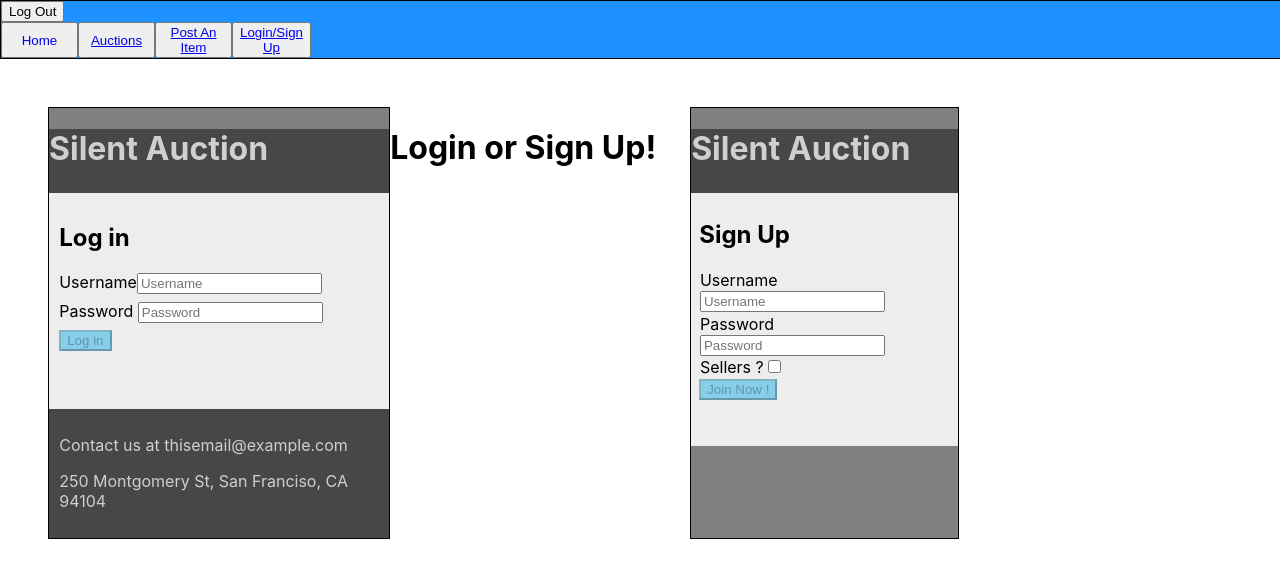
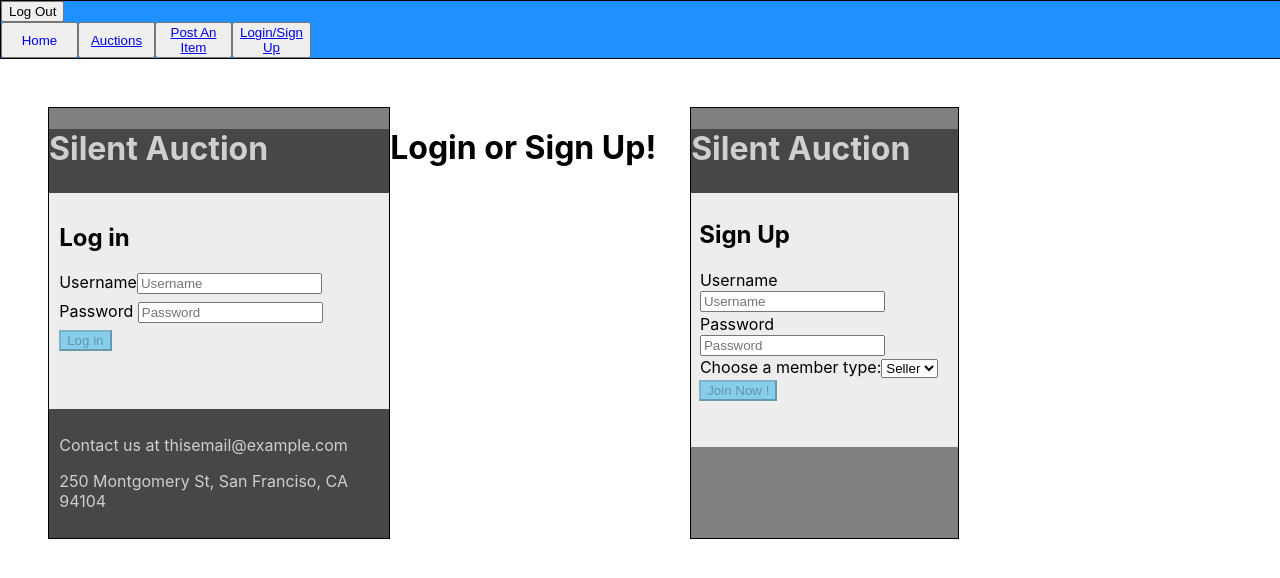
Before and after one commit to Build-Week-silentAuction2/front-end, a React (Create React App) app in the folder auction-app/: page /login/signup in a window 1280 px wide. Shown: the top 578 px of the page. Built offline with nearby package versions, Linux system fonts and the light colour scheme.

Commit message:
changed two urls for add item, figured out how to change a string to a number for role_id... seller... buyer

```diff
--- a/auction-app/src/actions/AddAuctionItem.js
+++ b/auction-app/src/actions/AddAuctionItem.js
@@ -19,7 +19,7 @@ const AddAuctionItem = createSlice({
     reducers: {
       addAuctionItem(state, action) {
         axios
-          .post('https://silent-auction-september.herokuapp.com/items', action.payload)
+          .post('https://silent-auction-september.herokuapp.com/items/', action.payload)
           .then( response => {
           console.log(response, action.payload)
           })
--- a/auction-app/src/actions/userAction.js
+++ b/auction-app/src/actions/userAction.js
@@ -34,12 +34,6 @@ function loginUser(user, history) {
         localStorage.setItem("token", response.data.token);
         localStorage.setItem("user", JSON.stringify(response.data));
 
-        if (user.role_id === 1) {
-            history.push("/seller")
-        } else if (user.role_id === 2) {
-            history.push("/buyer")
-        }
-
         })
         .catch(error => {
             dispatch({
--- a/auction-app/src/components/AddItem.js
+++ b/auction-app/src/components/AddItem.js
@@ -46,7 +46,7 @@ const AddItem = props  => {
     console.log("Submitted!");
     setLoading(true)
 
-    axios.post(`https://silent-auction-september.herokuapp.com/items`, addItem)
+    axios.post(`https://silent-auction-september.herokuapp.com/items/`, addItem)
     .then( response => {
       console.log(response)
       setTimeout(() => {
@@ -140,7 +140,7 @@ const AddItem = props  => {
     <input
     name="imageLink"
     type="text"
-    id="imageLink"
+    id=""
      onChange={handleChanges}/>
 
 
--- a/auction-app/src/react-1/Form.js
+++ b/auction-app/src/react-1/Form.js
@@ -40,7 +40,7 @@ export default function Form() {
         username: "",
         password: "",
         // email: "",
-        sellers: false
+        role_id: 2
     });
 
     const history = useHistory();
@@ -63,8 +63,8 @@ export default function Form() {
         // .oneOf([yup.ref(`password`), null], `Password doesn't match.`)
         // .required(),
 
-        sellers: yup
-        .boolean()
+        role_id: yup
+        .number()
     })
 
     //errorState
@@ -99,11 +99,16 @@ export default function Form() {
   //onChange
   const inputChange = event => {
     event.persist();
+    validate(event);
+    // let value = event.target.type === "select" ? event.target.selected : event.target.value;
+    setUsers({...users, [event.target.name]: event.target.value});
+    // setUsers({...users, role_id: parseInt(users.role_id)})
+    if (typeof users.role_id === "string") {
+     setUsers({...users, role_id: parseInt(users.role_id)})
+    } else {
+
+    }
     console.log("users state: ", users);
-    console.log("This is a check for checkbox result : ", event.target.checked);
-    validate(event);
-    let value = event.target.type === "checkbox" ? event.target.checked : event.target.value;
-    setUsers({...users, [event.target.name]: value});
 }
 
 
@@ -119,19 +124,19 @@ export default function Form() {
 
         let newUser;
 
-        if (users.sellers === true) {
+        if (users.role_id === true) {
             newUser = {
                username: users.username,
                 password: users.password,
-                 role_id: ""
+                 role_id: 2
              };
         }
 
-          if (users.sellers === false) {
+          if (users.role_id === false) {
               newUser = {
                   username: users.username,
               password: users.password,
-                 role_id: ""
+                 role_id: 1
              };
         }
 
@@ -194,14 +199,12 @@ export default function Form() {
          : null} */}
 
          <StyledPadding>
-        <label htmlFor = "sellers">Sellers ?</label>
-        <input
-        type = "checkbox"
-        name = "sellers"
-        id = "sellers"
-        checked = {users.sellers}
-        onChange = {inputChange}
-        /><br></br>
+         <label htmlFor="Member Type">Choose a member type:</label>
+         <select name="role_id" id="role_id" onChange={inputChange} value={users.role_id}>
+             <option value="1">Buyer</option>
+             <option value="2">Seller</option>
+         </select>
+        <br></br>
         </StyledPadding>
         <StyledPaddingBottom>
         <StyledButton type = "submit" disabled = {buttonDisabled} onClick={() => (formSubmit)}>Join Now !</StyledButton>
```
